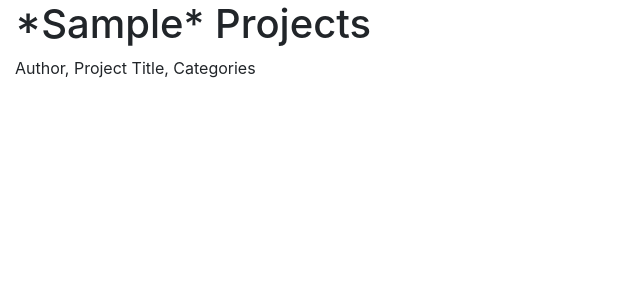
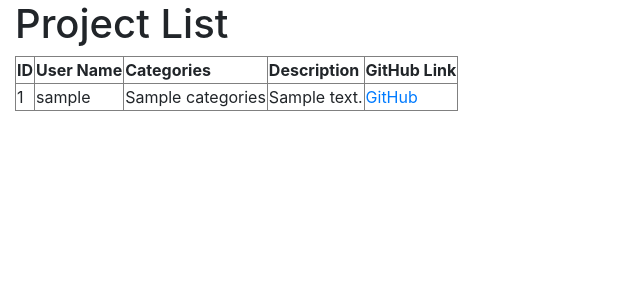
Before and after one commit to MA0610/DatabaseProjectWebsite, a Flask app: template Databases Project Website/templates/list.html in a window 1280 px wide. Shown: the part 56-356 px from the top of the page, without its empty margins (0-640 px from the left). Run offline with Flask 3, Linux system fonts and the light colour scheme; the template is opened without the code that fills it: most values are stand-ins (such as "Sample title", 1, 10 or a date in 2020); some libraries are stand-ins or nearby versions.

Commit message:
Update list.html

```diff
--- a/Databases Project Website/templates/list.html
+++ b/Databases Project Website/templates/list.html
@@ -1,38 +1,37 @@
 {% extends "base.html" %}
 {% block title %}Projects List{% endblock %}
 
-{% block content %}
-<head>
+{% block head %}
     <meta charset="UTF-8">
     <meta name="viewport" content="width=device-width, initial-scale=1.0">
     <title>*Sample* Projects</title>
     <style>
+        /* Add styles here if needed */
+    </style>
+{% endblock %}
 
-    </style>
-</head>
-
-<body>
-    <h1>*Sample* Projects</h1>
-
-
-    <p1> Author, Project Title, Categories </p1>
-
-
-
-
-
-    <div class="main-container">
-
-    </div>
-
-
-    <script>
-
-
-
-
-
-
-    </script>
-</body>
+{% block content %}
+<h1>Project List</h1>
+<table border="1">
+    <thead>
+        <tr>
+            <th>ID</th>
+            <th>User Name</th>
+            <th>Categories</th>
+            <th>Description</th>
+            <th>GitHub Link</th>
+        </tr>
+    </thead>
+    <tbody>
+        {% for project in data %}
+            <tr>
+                <td>{{ project.id }}</td>
+                <td>{{ project.userName }}</td>
+                <td>{{ project.categories }}</td>
+                <td>{{ project.description }}</td>
+                <td><a href="{{ project.githubLink }}" target="_blank">GitHub</a></td>
+            </tr>
+        {% endfor %}
+    </tbody>
+</table>
 {% endblock %}
```
